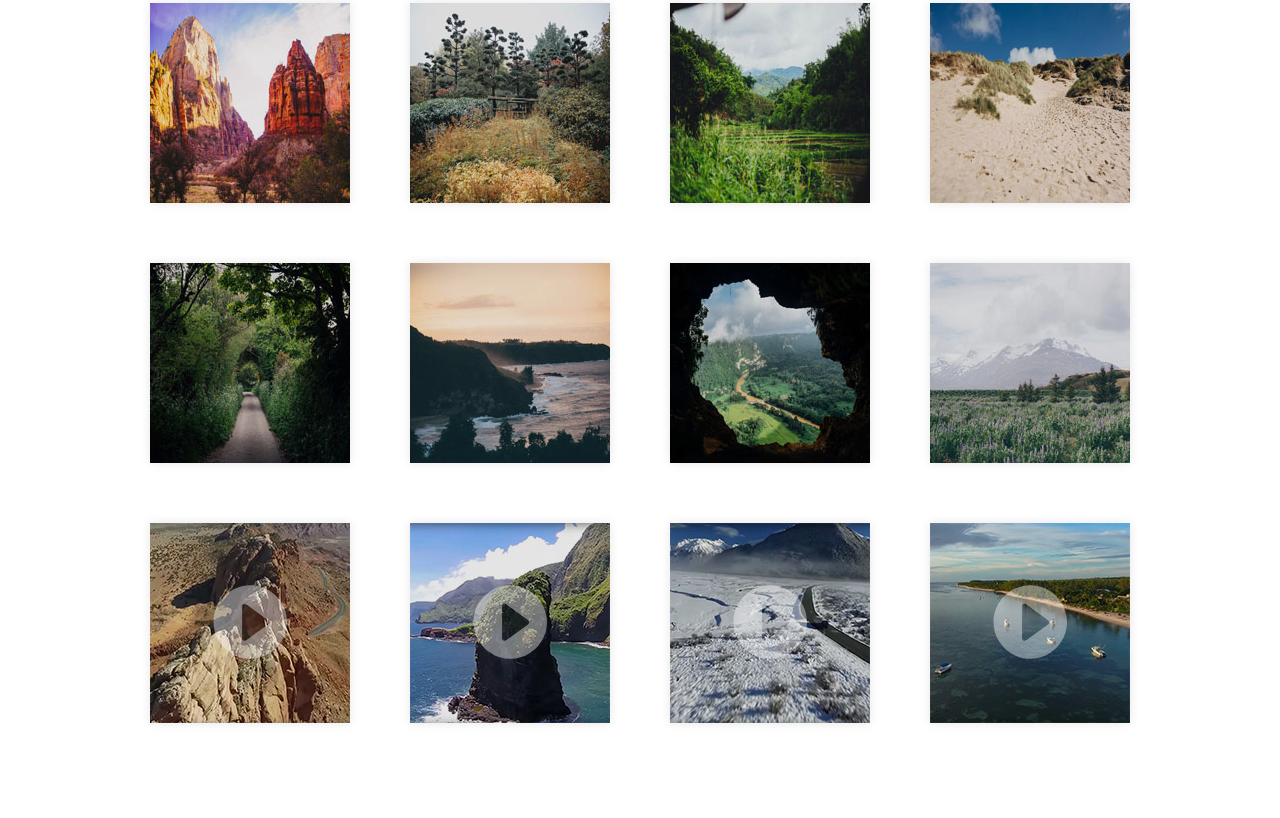
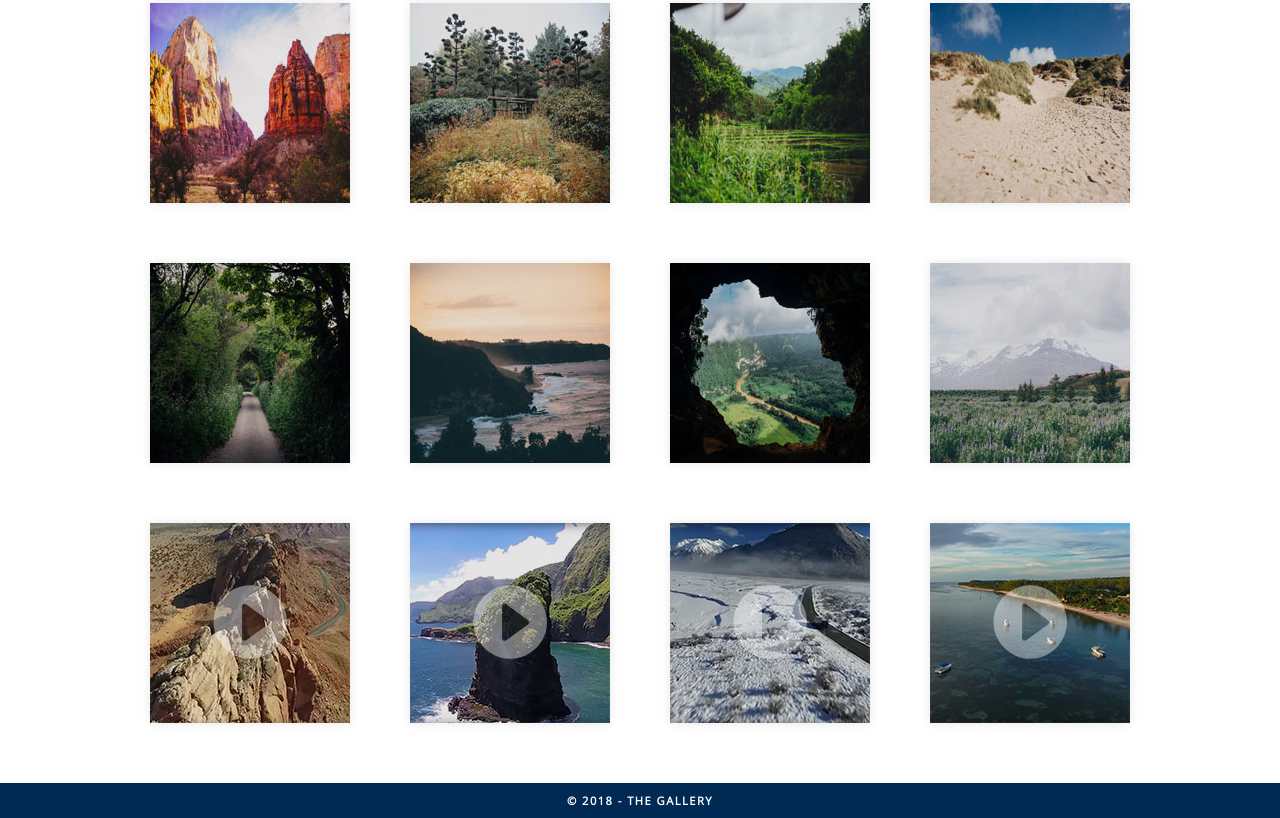
Before and after one commit to joahperrodin/project-4, a plain HTML site: page index.html in a window 1280 px wide. Shown: the part 363-1181 px from the top of the page. Before the commit the page ends 1146 px from the top, so only its background shows below. Drawn offline with nearby package versions, Linux system fonts and the light colour scheme.

Commit message:
Updated css and js files. Added footer.

```diff
--- a/css/styles.css
+++ b/css/styles.css
@@ -1,6 +1,4 @@
-/**
- * General styling
- */
+/* General styling */
 
  *, *:before, *:after {
    -moz-box-sizing: border-box;
@@ -20,14 +18,27 @@ img {
 
 
 
-/**
- * Header & Search styling
- */
+/* Header & Search styling */
 
 header {
   display: flex;
   background: #fff;
   padding: 2rem;
+}
+
+.footer {
+	min-height: 30px;
+	background: #002a54;
+	text-align: center;
+}
+
+.copyright {
+	letter-spacing: 0.13em;
+	padding: 10px 1em;
+	color: #fff;
+	font-size: .7em;
+	font-weight: bold;
+	text-transform: uppercase;
 }
 
 input {
@@ -50,9 +61,7 @@ input::-webkit-input-placeholder {
 
 
 
-/**
- * Gallery styling
- */
+/* Gallery styling */
 
 .gallery {
   margin: 0;
@@ -137,9 +146,7 @@ input::-webkit-input-placeholder {
 
 
 
-/**
- * Overlay styling
- */
+/* Overlay styling */
 
 .zoom {
   position: fixed;
--- a/index.html
+++ b/index.html
@@ -17,6 +17,10 @@
   <main>
   </main>
 
+<footer class="footer">
+  <div id="copyright" class="copyright">&copy; 2018 - The Gallery</div>
+</footer>
+
   <script src="https://code.jquery.com/jquery-1.12.3.min.js"></script>
   <script src="js/app.js"></script>
 </body>
```
Also changed, not shown: js/app.js (+13 -29 lines).
